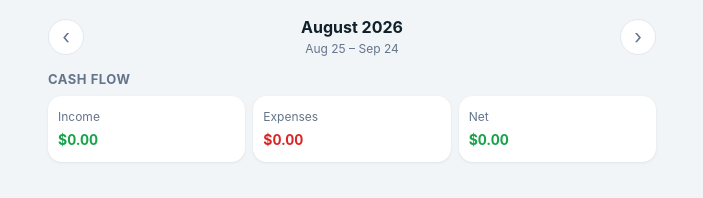
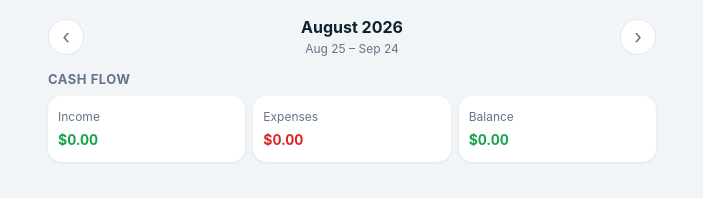
Before and after one commit to camichaves79/budget, a React (Vite) app: page / in a window 1280 px wide. Shown: the top 198 px of the page, without its empty margins (288-991 px from the left). Built offline with nearby package versions, Linux system fonts and the light colour scheme.

Commit message:
Rename Net summary card to Balance

```diff
--- a/src/pages/Dashboard.tsx
+++ b/src/pages/Dashboard.tsx
@@ -90,7 +90,7 @@ export function Dashboard({
           <span className="summary-value expense">{formatCOP(totals.expense)}</span>
         </div>
         <div className="summary-card">
-          <span className="summary-label">Net</span>
+          <span className="summary-label">Balance</span>
           <span className={totals.net >= 0 ? 'summary-value income' : 'summary-value expense'}>
             {formatCOP(totals.net)}
           </span>
```
Also changed, not shown: 2 other files (tests, documents, lock files or other folders).
